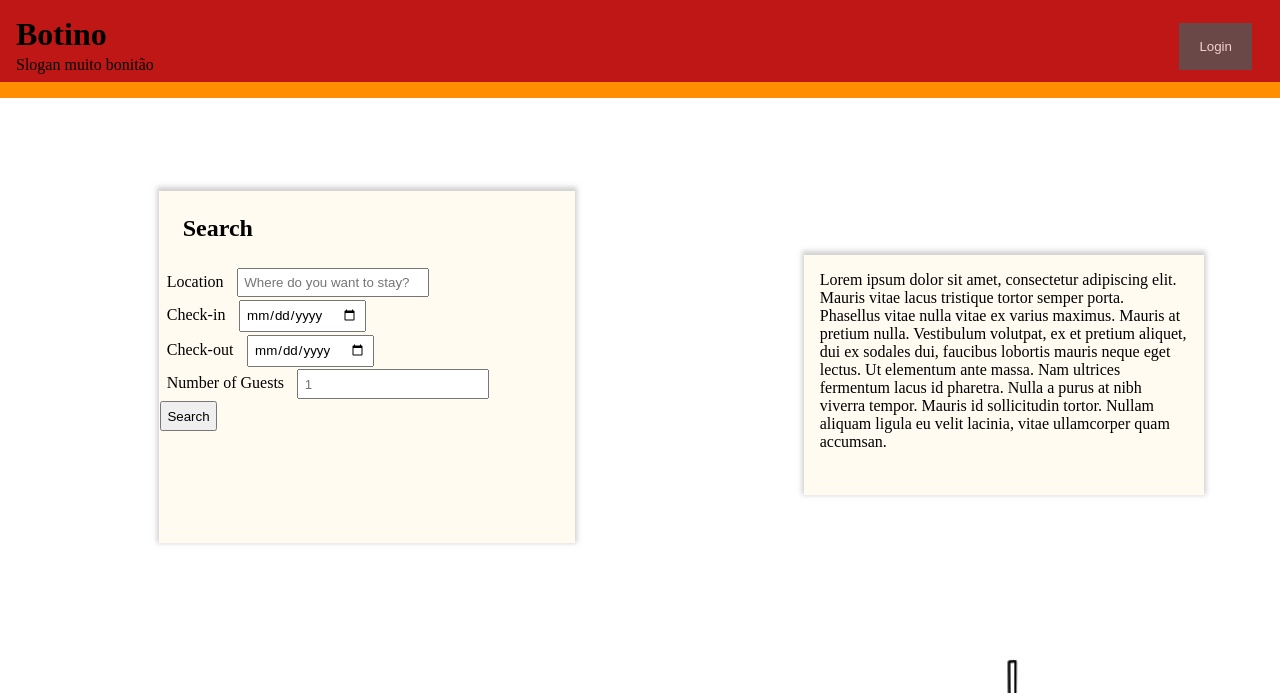
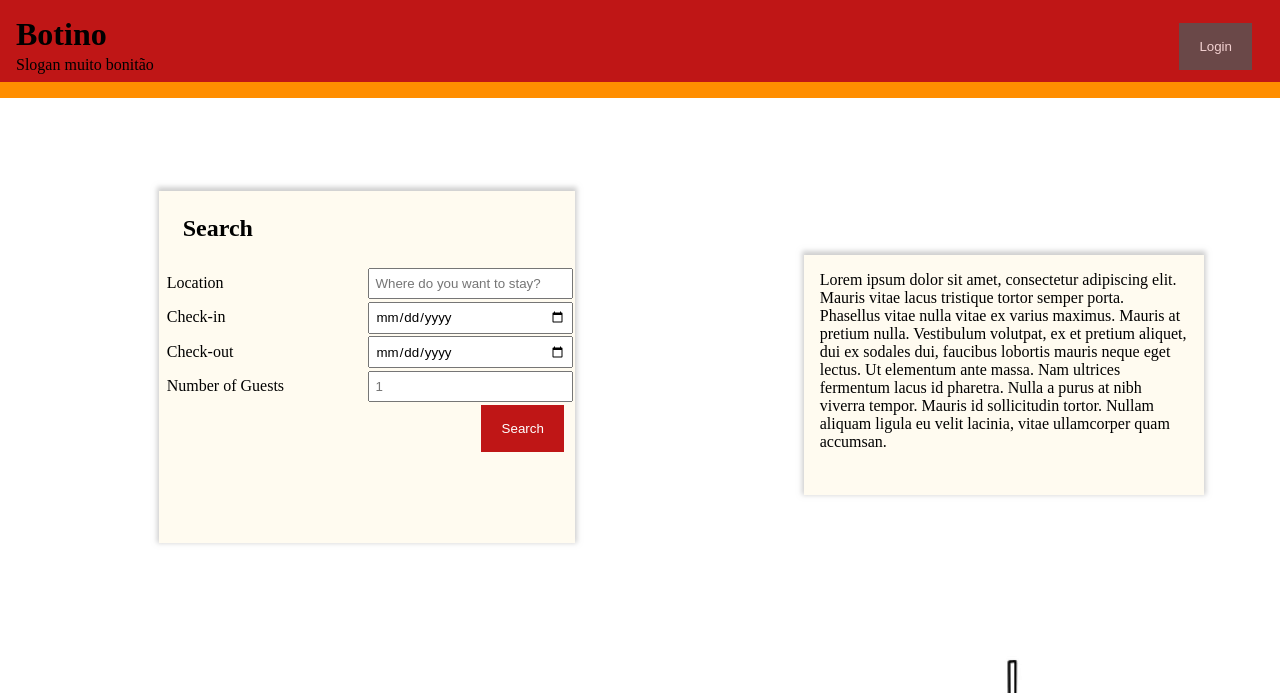
Before and after one commit to daviddinis/LTW-FEUP-PROJ, a PHP site: page /pages/auth.php in a window 1280 px wide. Shown: the top 693 px of the page. Run offline with PHP 8.4, Linux system fonts and the light colour scheme.

Commit message:
fixed some css

```diff
--- /dev/null
+++ b/actions/action_signup.php
@@ -0,0 +1,6 @@
+<?php
+session_start();
+if (!empty($_POST)) {
+    $username = $_GET['username'];
+    $password = $_GET['password'];
+}
--- a/css/style.css
+++ b/css/style.css
@@ -63,6 +63,16 @@ h1 {
   box-shadow: 0px -2px 5px 2px rgba(161, 161, 161, 0.51);
 }
 
+#searchInput {
+  display: grid;
+  grid-template-columns: 50% 50%;
+}
+
+#searchInput>form>label {
+  grid-column-start: 1;
+  grid-column-end: 2;
+}
+
 .searchbox>h2 {
   margin: 1em;
 }
@@ -79,7 +89,17 @@ input {
   padding: .4em;
 }
 
-#searchbuttom {}
+#searchbuttom {
+  background-color: #bf1616;
+  grid-column-start: 2;
+  margin-left: 55%;
+  color: white;
+  padding: 16px 0px;
+  border: none;
+  cursor: pointer;
+  width: 40%;
+  opacity: 1;
+}
 
 /* BODY */
 
@@ -187,6 +207,14 @@ a:hover {
   color: white;
   padding: 16px 20px;
   border: none;
+  background-color: #4CAF50;
+  color: white;
+  padding: 16px 20px;
+  border: none;
+  cursor: pointer;
+  width: 100%;
+  margin-bottom: 10px;
+  opacity: 0.8;
   cursor: pointer;
   width: 100%;
   margin-bottom: 10px;
--- a/template/tpl_auth.php
+++ b/template/tpl_auth.php
@@ -8,7 +8,7 @@
 
 <div class="auth-popup" id="login">
 
-    <form action="../actions/action_login.php" class="form-container">
+    <form method="get" action="../actions/action_login.php" class="form-container">
         <h2>Login</h2>
 
         <input type="text" name="username" placeholder="username" required>
@@ -32,7 +32,7 @@
 
 <div class="auth-popup" id="signup">
 
-    <form method="post" action="../actions/action_login.php" class="form-container">
+    <form method="get" action="../actions/action_login.php" class="form-container">
         <h2>Register</h2>
         <input type="text" name="name" placeholder="name" required>
         <input type="text" name="username" placeholder="username" required>
--- a/template/tpl_common.php
+++ b/template/tpl_common.php
@@ -49,15 +49,15 @@
     ?>
         <div class="searchbox">
             <h2>Search</h2>
-            <form method="post" action="#SEARCHPHP">
+            <form method="post" action="#SEARCHPHP" id=searchInput>
                 <label>Location</label>
-                <input type="text" name="location" placeholder="Where do you want to stay?" required><br>
+                <input type="text" name="location" placeholder="Where do you want to stay?" required>
                 <label>Check-in</label>
-                <input type="date" name="checkin" placeholder="Check-in" required><br>
+                <input type="date" name="checkin" placeholder="Check-in" required>
                 <label>Check-out</label>
-                <input type="date" name="checkout" placeholder="Check-out" required><br>
+                <input type="date" name="checkout" placeholder="Check-out" required>
                 <label>Number of Guests</label>
-                <input type="number" name="guests" placeholder="1" required><br>
+                <input type="number" name="guests" placeholder="1" required>
 
                 <input id="searchbuttom" type="submit" value="Search">
             </form>
```
